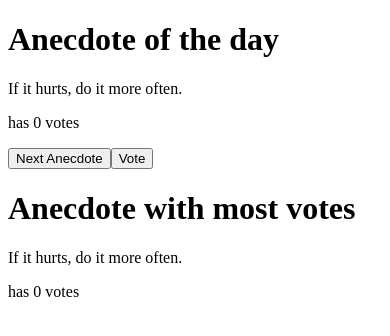
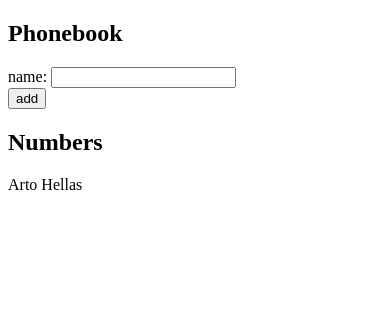
Before and after one commit to ElenaMoralesGil/fullstackopen-course, a React (Vite) app in the folder part2/phonebook/: page / in a window 390 px wide. Shown: the top 336 px of the page. Built offline with nearby package versions, Linux system fonts and the light colour scheme.

Commit message:
exercise phonebook step 1 completed

```diff
--- a/part2/phonebook/src/App.jsx
+++ b/part2/phonebook/src/App.jsx
@@ -1,59 +1,44 @@
 import { useState } from 'react'
 
-const Button = (props) => {
-    return (
-        <button onClick={props.onClick}>{props.text}</button>
-    )
-}
-const Header = (props) => {
-    return (
-        <h1>{props.text}</h1>
-    )
-}
 const App = () => {
-    const anecdotes = [
-        'If it hurts, do it more often.',
-        'Adding manpower to a late software project makes it later!',
-        'The first 90 percent of the code accounts for the first 90 percent of the development time...The remaining 10 percent of the code accounts for the other 90 percent of the development time.',
-        'Any fool can write code that a computer can understand. Good programmers write code that humans can understand.',
-        'Premature optimization is the root of all evil.',
-        'Debugging is twice as hard as writing the code in the first place. Therefore, if you write the code as cleverly as possible, you are, by definition, not smart enough to debug it.',
-        'Programming without an extremely heavy use of console.log is same as if a doctor would refuse to use x-rays or blood tests when diagnosing patients.',
-        'The only way to go fast, is to go well.'
-    ]
+    const [persons, setPersons] = useState([
+        { name: 'Arto Hellas', id:'1' }
+    ])
+    const [newName, setNewName] = useState('')
 
-    const [selected, setSelected] = useState(0)
-    const [votes, setVotes] = useState(Array(anecdotes.length).fill(0));
-    const getRandomAnecdote = () => {
-        const randomIndex = Math.floor(Math.random() * anecdotes.length);
-        setSelected(randomIndex);
-    };
-
-    const voteAnecdote = () => {
-        const votesCopy = [...votes];
-        votesCopy[selected] += 1;
-        setVotes(votesCopy);
-    };
-    const getAnecdoteWithMostVotes = () => {
-        const maxVotes = Math.max(...votes);
-        const maxIndex = votes.indexOf(maxVotes);
-        return { anecdote: anecdotes[maxIndex], votes: maxVotes };
-    };
-
-    const mostVoted = getAnecdoteWithMostVotes();
+    const addPerson = (event) => {
+        event.preventDefault()
+        const PersonObject = {
+            name: newName,
+            id: String(persons.length + 1),
+        }
+        setPersons(persons.concat(PersonObject))
+        setNewName('')
+    }
+    const handleNameChange = (event) => {
+        console.log(event.target.value)
+        setNewName(event.target.value)
+    }
 
     return (
         <div>
-            <Header text="Anecdote of the day"/>
-            <p>{anecdotes[selected]}</p>
-            <p>has {votes[selected]} votes</p>
-            <Button onClick={getRandomAnecdote} text="Next Anecdote"/>
-            <Button onClick={voteAnecdote} text="Vote"/>
-            <Header text="Anecdote with most votes"/>
-            <p>{mostVoted.anecdote}</p>
-            <p>has {mostVoted.votes} votes</p>
+            <h2>Phonebook</h2>
+            <form onSubmit={addPerson}>
+                <div>
+                    name: <input value={newName} onChange={handleNameChange}/>
+                </div>
+                <div>
+                    <button type="submit">add</button>
+                </div>
+            </form>
+            <h2>Numbers</h2>
+            {
+                persons.map((person) => (
+                    <div key={person.id}> {person.name}</div>
+                ))
+            }
         </div>
-    );
+    )
 }
 
 export default App
```
Also changed, not shown: part2/phonebook/package.json (+4 -4 lines), 1 other file (tests, documents, lock files or other folders).
